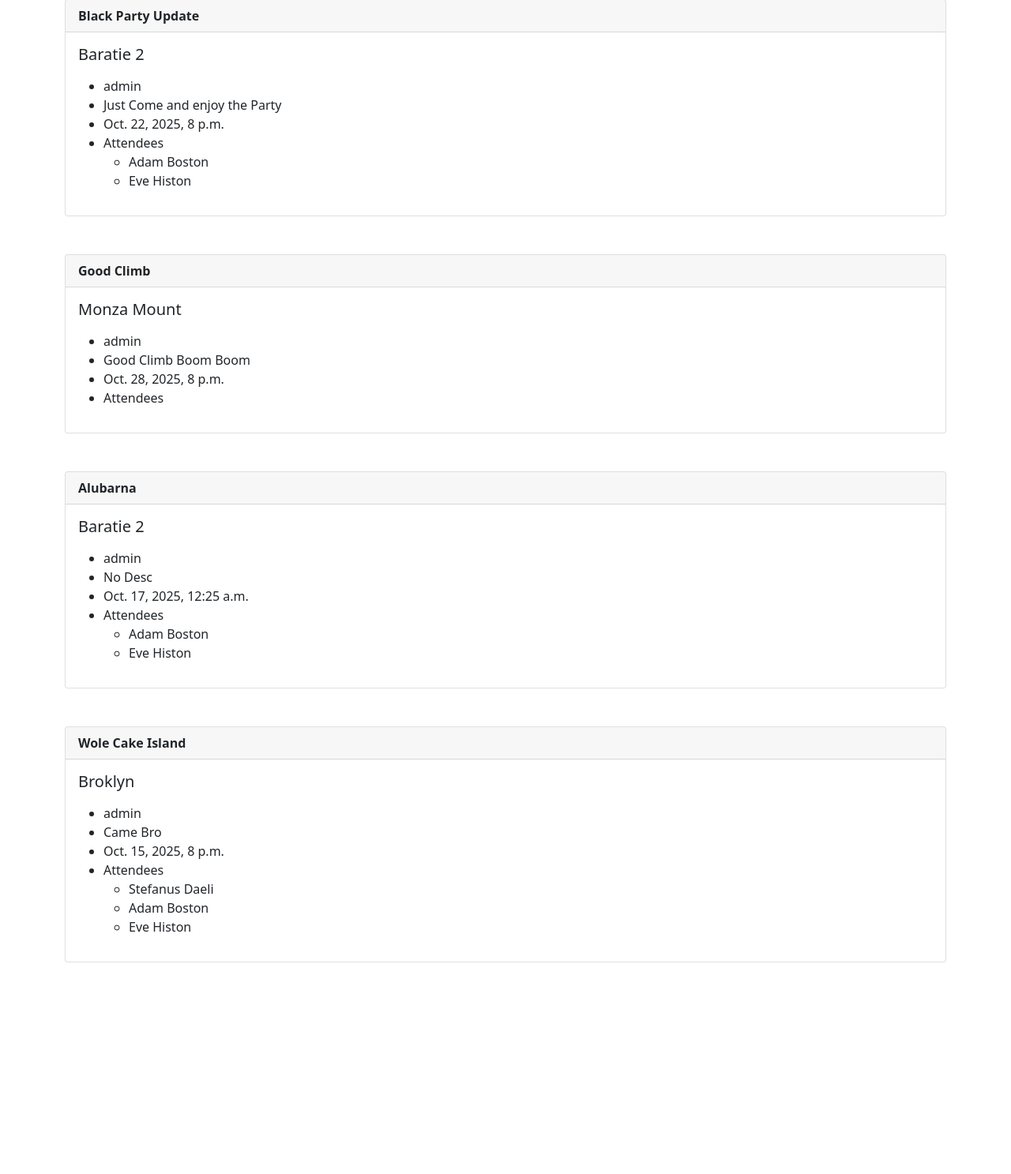
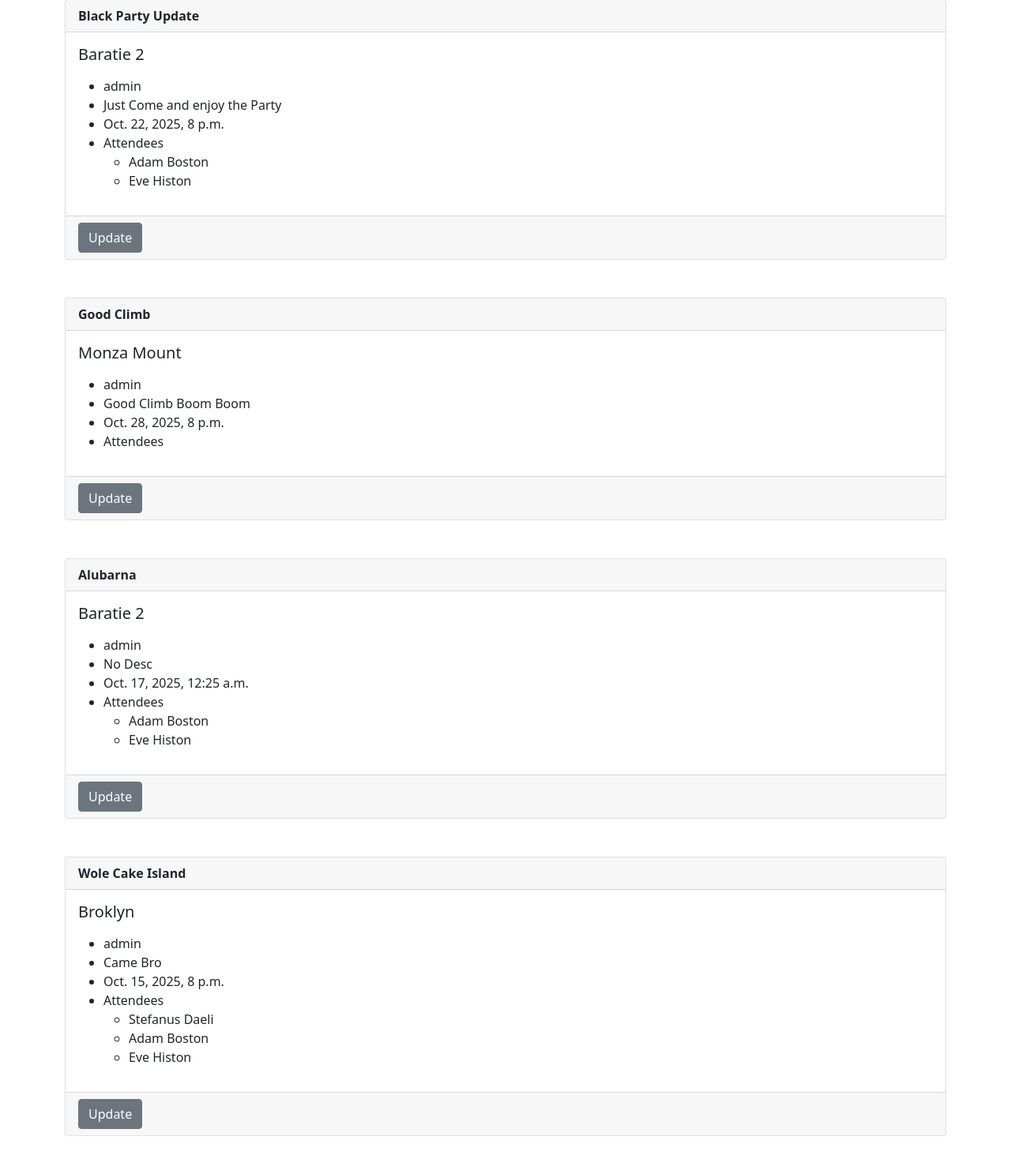
Before and after one commit to stefan-daeli/django_basic, a Django app: page /events in a window 1280 px wide. Shown: the part 137-1624 px from the top of the page at 79% size. Before the commit the page ends 1356 px from the top, so only its background shows below. Run offline with Django 5.2, Linux system fonts and the light colour scheme; data comes from the database, SQL or seed files in the repository; both versions use the stored data as it was after the commit.

Commit message:
session 11

```diff
--- a/events/urls.py
+++ b/events/urls.py
@@ -18,5 +18,6 @@ urlpatterns = [
     path('search_venues', views.search_venues, name='search-venues'),
     path('update_venue/<venue_id>/', views.update_venue, name='update-venue'),
     path('add_event', views.add_event, name='add-event'),
+    path('update_event/<event_id>/', views.update_event, name='update-event'),
 
 ]
--- a/events/views.py
+++ b/events/views.py
@@ -5,6 +5,16 @@ from datetime import datetime
 from django.http import HttpResponseRedirect
 from .models import Event, Venue
 from .forms import VenueForm, EventForm
+
+def update_event(request, event_id):
+    event = Event.objects.get(pk=event_id)
+    form = EventForm(request.POST or None, instance=event)
+    if form.is_valid():
+        form.save()
+        return redirect('list-events')
+    return render(request, 'events/update_event.html',
+                    {'event': event,
+                     'form': form})
 
 def add_event(request):
     submitted = False
--- a/templates/events/event_list.html
+++ b/templates/events/event_list.html
@@ -26,6 +26,9 @@
         </ul>
         </p>
     </div>
+    <div class="card-footer text-muted">
+        <a href="{% url 'update-event' event.id %}"><button class="btn btn-secondary">Update</button></a>
+    </div>
 </div>
 <br>
 <br>
```
Also changed, not shown: templates/events/update_event.html (added, +14 -0 lines), db.sqlite3.
